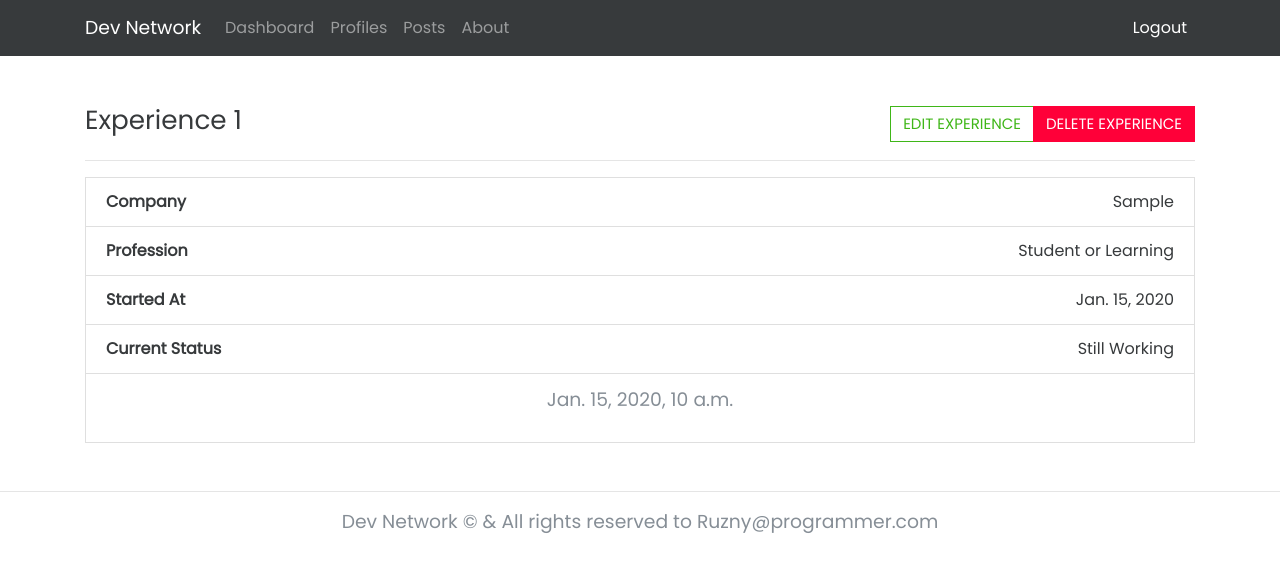
After one commit to rooneyrulz/dev_social_network, a Django app: page /dev/profiles/1/experiences/1/detail in a window 1280 px wide. The commit adds this page. Shown: the top 572 px of the page. Run offline with Django 3.2, Linux system fonts and the light colour scheme; a user stored in the database is signed in; tables that the repository leaves empty hold one stand-in row (values such as "Sample post"); some libraries are stand-ins or nearby versions.

Commit message:
finishing experience section

```diff
--- a/src/profiles/forms.py
+++ b/src/profiles/forms.py
@@ -184,6 +184,7 @@ class EducationForm(forms.ModelForm):
   )
 
   ended_at = forms.DateField(
+    required=False,
     widget=forms.DateInput(
       attrs={
         'class': 'form-control form-control-lg',
@@ -192,7 +193,7 @@ class EducationForm(forms.ModelForm):
   )
 
   is_currently_studying = forms.BooleanField(
-      required=False,
+    required=False,
     label='currently studying',
     widget=forms.CheckboxInput(
       attrs={
@@ -206,6 +207,50 @@ class EducationForm(forms.ModelForm):
 
 
 class ExperienceForm(forms.ModelForm):
+  company = forms.CharField(
+    widget=forms.TextInput(
+      attrs={
+        'class': 'form-control form-control-lg',
+        'placeholder': 'Enter Company'
+      }
+    )
+  )
+
+  profession = forms.ChoiceField(
+    choices=PROFESSION_CHOICES,
+    widget=forms.Select(
+      attrs={
+        'class': 'form-control form-control-lg',
+      }
+    )
+  )
+
+  started_at = forms.DateField(
+    widget=forms.DateInput(
+      attrs={
+        'class': 'form-control form-control-lg',
+      }
+    )
+  )
+
+  ended_at = forms.DateField(
+    required=False,
+    widget=forms.DateInput(
+      attrs={
+        'class': 'form-control form-control-lg',
+      }
+    )
+  )
+
+  is_currently_working = forms.BooleanField(
+    required=False,
+    label='currently working',
+    widget=forms.CheckboxInput(
+      attrs={
+        'class': 'form-check',
+      }
+    )
+  )
   class Meta:
     model = Experience
     fields = ('company', 'profession', 'started_at', 'ended_at', 'is_currently_working',)
--- a/src/profiles/models.py
+++ b/src/profiles/models.py
@@ -111,8 +111,14 @@ class Profile(models.Model):
   def get_education_url(self, *args, **kwargs):
     return reverse('profiles:educations-list', kwargs={'id':self.pk})
 
+  def get_experience_url(self, *args, **kwargs):
+    return reverse('profiles:experiences-list', kwargs={'id':self.pk})
+
   def get_education_create_url(self, *args, **kwargs):
     return reverse('profiles:educations-create', kwargs={'id':self.pk})
+
+  def get_experience_create_url(self, *args, **kwargs):
+    return reverse('profiles:experiences-create', kwargs={'id':self.pk})
 
 
 
@@ -160,7 +166,10 @@ class Education(models.Model):
     )
 
 
-
+# EXPERIENCES MODEL MANAGER
+class ExperienceManager(models.Manager):
+  def get_profile_experience(self, profile, experience):
+    return get_object_or_404(Experience, profile=profile, pk=experience)
 
 
 # EXPERIENCES MODEL
@@ -177,6 +186,29 @@ class Experience(models.Model):
   is_currently_working = models.BooleanField(default=True)
   created_at = models.DateTimeField(auto_now_add=True, null=True)
 
+  objects = ExperienceManager()
+
+  def __str__(self, *args, **kwargs):
+    return self.profile.name
+
+  def get_absolute_url(self, *args, **kwargs):
+    return reverse(
+      'profiles:experiences-detail',
+      kwargs={'profile_id': self.profile.pk, 'experience_id': self.pk}
+    )
+
+  def get_update_url(self, *args, **kwargs):
+    return reverse(
+      'profiles:experiences-update',
+      kwargs={'profile_id': self.profile.pk, 'experience_id': self.pk}
+    )
+
+  def get_delete_url(self, *args, **kwargs):
+    return reverse(
+      'profiles:experiences-delete',
+      kwargs={'profile_id': self.profile.pk, 'experience_id': self.pk}
+    )
+
 
 # SOCIAL MODEL
 class Social(models.Model):
--- /dev/null
+++ b/src/profiles/templates/experiences/experience_detail.html
@@ -0,0 +1,44 @@
+{% extends "base.html" %}
+
+{% block content %}
+<div class="experience-list">
+  <header class="page-header d-flex">
+    <h3 class="page-heading">Experience {{exp.pk}}</h3>
+    {% if user.is_authenticated and exp.profile == user.profile %}
+    <div class="btn-group">
+      <a href="{{exp.get_update_url}}" class="btn btn-outline-success">EDIT EXPERIENCE</a>
+      <a href="{{exp.get_delete_url}}" class="btn btn-danger">DELETE EXPERIENCE</a>
+    </div>
+    {% endif %}
+  </header>
+  <hr>
+  <ul class="list-group">
+    <li class="list-group-item">
+      <strong>Company</strong>
+      <span class="float-right">{{exp.company}}</span>
+    </li>
+    <li class="list-group-item">
+      <strong>Profession</strong>
+      <span class="float-right">{{exp.profession}}</span>
+    </li>
+    <li class="list-group-item">
+      <strong>Started At</strong>
+      <span class="float-right">{{exp.started_at}}</span>
+    </li>
+    {% if exp.is_currently_working %}
+    <li class="list-group-item">
+      <strong>Current Status</strong>
+      <span class="float-right">Still Working</span>
+    </li>
+    {% else %}
+    <li class="list-group-item">
+      <strong>Ended At</strong>
+      <span class="float-right">{{exp.ended_at}}</span>
+    </li>
+    {% endif %}
+    <li class="list-group-item">
+      <p class="text-center lead text-muted">{{exp.created_at}}</p>
+    </li>
+  </ul>
+</div>
+{% endblock content %}
--- a/src/profiles/templates/profiles/profile_detail.html
+++ b/src/profiles/templates/profiles/profile_detail.html
@@ -20,7 +20,7 @@
       <p class="mb-2 text-muted">{{profile.profession}}</p>
       <p class="text-muted">{{profile.location}}</p>
       <div class="btn-group">
-        <a href="" class="btn btn-outline-primary">EXPERIENCES</a>
+        <a href="{{profile.get_experience_url}}" class="btn btn-outline-primary">EXPERIENCES</a>
         <a href="{{profile.get_education_url}}" class="btn btn-dark">EDUCATIONS</a>
       </div>
     </div>
--- a/src/profiles/urls.py
+++ b/src/profiles/urls.py
@@ -9,7 +9,12 @@ from .views import (
     EducationCreateView,
     EducationDetailView,
     EducationUpdateView,
-    EducationDeleteView
+    EducationDeleteView,
+    ExperienceListView,
+    ExperienceCreateView,
+    ExperienceDetailView,
+    ExperienceUpdateView,
+    ExperienceDeleteView
 )
 
 app_name = 'profiles'
@@ -45,9 +50,19 @@ urlpatterns = [
         name='educations-list'
     ),
     path(
+        '<int:id>/experiences/',
+        ExperienceListView.as_view(),
+        name='experiences-list'
+    ),
+    path(
         '<int:id>/educations/create',
         EducationCreateView.as_view(),
         name='educations-create'
+    ),
+    path(
+        '<int:id>/experiences/create',
+        ExperienceCreateView.as_view(),
+        name='experiences-create'
     ),
     path(
         '<int:profile_id>/educations/<int:education_id>/detail',
@@ -55,13 +70,28 @@ urlpatterns = [
         name='educations-detail'
     ),
     path(
+        '<int:profile_id>/experiences/<int:experience_id>/detail',
+        ExperienceDetailView.as_view(),
+        name='experiences-detail'
+    ),
+    path(
         '<int:profile_id>/educations/<int:education_id>/update',
         EducationUpdateView.as_view(),
         name='educations-update'
+    ),
+    path(
+        '<int:profile_id>/experiences/<int:experience_id>/update',
+        ExperienceUpdateView.as_view(),
+        name='experiences-update'
     ),
     path(
         '<int:profile_id>/educations/<int:education_id>/delete',
         EducationDeleteView.as_view(),
         name='educations-delete'
     ),
+    path(
+        '<int:profile_id>/experiences/<int:experience_id>/delete',
+        ExperienceDeleteView.as_view(),
+        name='experiences-delete'
+    ),
 ]
--- a/src/profiles/views.py
+++ b/src/profiles/views.py
@@ -13,7 +13,7 @@ from django.views.generic import (
 )
 
 from .models import Profile, Education, Experience, Social
-from .forms import ProfileForm, EducationForm
+from .forms import ProfileForm, EducationForm, ExperienceForm
 
 
 # PROFILE MIXINS
@@ -150,7 +150,7 @@ class EducationProfileObjectMixin(object):
       self.kwargs.get(self.education_lookup)
     )
 
-class EducationObjectMixin(object):
+class ExpOrEduObjectMixin(object):
   model = Profile
   lookup = 'id'
 
@@ -164,7 +164,7 @@ class EducationObjectMixin(object):
 # EDUCATION LIST VIEW
 class EducationListView(
   LoginRequiredMixin,
-  EducationObjectMixin,
+  ExpOrEduObjectMixin,
   ListView
 ):
   queryset = Education.objects.all()
@@ -252,7 +252,7 @@ class EducationDeleteView(
 # EDUCATION CREATE VIEW
 class EducationCreateView(
   LoginRequiredMixin,
-  EducationObjectMixin,
+  ExpOrEduObjectMixin,
   CreateView
 ):
   queryset = Education.objects.all()
@@ -270,3 +270,122 @@ class EducationCreateView(
       context = super(EducationCreateView, self).get_context_data(*args, **kwargs)
       context['title'] = 'Education Create'
       return context
+
+
+#######################EXPERIENCE VIEWS##################################
+
+
+# EXPERIENCE MIXINS
+class ExperienceProfileObjectMixin(object):
+  model = Experience
+  profile_lookup = 'profile_id'
+  experience_lookup = 'experience_id'
+
+  def get_object(self, *args, **kwargs):
+    return self.model.objects.get_profile_experience(
+      self.kwargs.get(self.profile_lookup),
+      self.kwargs.get(self.experience_lookup)
+    )
+
+
+# EXPERIENCE LIST VIEW
+class ExperienceListView(LoginRequiredMixin, ExpOrEduObjectMixin, ListView):
+  queryset = Experience.objects.all()
+  context_object_name = 'experiences'
+  template_name = 'experiences/experience_list.html'
+
+  def get_queryset(self, *args, **kwargs):
+    return Experience.objects.filter(profile=self.get_object().pk)
+
+  def get_context_data(self, *args, **kwargs):
+    context = super(ExperienceListView, self).get_context_data(*args, **kwargs)
+    context['title'] = 'Experiences'
+    context['profile'] = self.get_object()
+    return context
+
+
+# EXPERIENCE CREATE VIEW
+class ExperienceCreateView(LoginRequiredMixin, ExpOrEduObjectMixin, CreateView):
+  queryset = Experience.objects.all()
+  template_name = 'experiences/experience_create.html'
+  form_class = ExperienceForm
+
+  def form_valid(self, form, *args, **kwargs):
+    if self.get_object():
+      form.instance.profile = self.get_object()
+      messages.success(self.request, 'Experience has been created successfully!')
+      return super(ExperienceCreateView, self).form_valid(form)
+
+  def get_context_data(self, *args, **kwargs):
+    if self.get_object():
+      context = super(ExperienceCreateView, self).get_context_data(*args, **kwargs)
+      context['title'] = 'Experiences Create'
+      return context
+
+
+# EXPERIENCE DETAIL VIEW
+class ExperienceDetailView(
+  LoginRequiredMixin,
+  ExperienceProfileObjectMixin,
+  DetailView
+):
+  queryset = Experience.objects.all()
+  context_object_name = 'exp'
+  template_name = 'experiences/experience_detail.html'
+
+  def get_context_data(self, *args, **kwargs):
+    context = super(ExperienceDetailView, self).get_context_data(*args, **kwargs)
+    context['title'] = 'Experience Detail'
+    return context
+
+
+# EXPERIENCE UPDATE VIEW
+class ExperienceUpdateView(
+  LoginRequiredMixin,
+  ExperienceProfileObjectMixin,
+  UpdateView
+):
+  queryset = Experience.objects.all()
+  context_object_name = 'exp'
+  template_name = 'experiences/experience_update.html'
+  form_class = ExperienceForm
+
+  def get_context_data(self, *args, **kwargs):
+    context = super(ExperienceUpdateView, self).get_context_data(*args, **kwargs)
+    context['title'] = 'Experience Update'
+    return context
+
+  def get_success_url(self, *args, **kwargs):
+    messages.success(self.request, 'Experience has been successfully updated!')
+    return reverse(
+      'profiles:experiences-detail',
+      kwargs={
+        'profile_id': self.kwargs.get('profile_id'),
+        'experience_id': self.kwargs.get('experience_id')
+      }
+    )
+
+
+# Experience DELETE VIEW
+class ExperienceDeleteView(
+  LoginRequiredMixin,
+  ExperienceProfileObjectMixin,
+  DeleteView
+):
+  queryset = Experience.objects.all()
+  context_object_name = 'exp'
+  template_name = 'experiences/experience_delete.html'
+
+  def get_context_data(self, *args, **kwargs):
+    context = super(ExperienceDeleteView, self).get_context_data(*args, **kwargs)
+    context['title'] = 'Experience Delete'
+    return context
+
+  def get_success_url(self, *args, **kwargs):
+    messages.success(self.request, 'Experience has been successfully deleted!')
+    return reverse(
+      'profiles:experiences-list',
+      kwargs={
+        'id': self.kwargs.get('profile_id'),
+      }
+    )
```
Also changed, not shown: src/profiles/templates/educations/education_detail.html (+7 -0 lines), src/profiles/templates/experiences/experience_create.html (added, +17 -0 lines), src/profiles/templates/experiences/experience_delete.html (added, +24 -0 lines), src/profiles/templates/experiences/experience_list.html (added, +27 -0 lines), src/profiles/templates/experiences/experience_update.html (added, +17 -0 lines).
